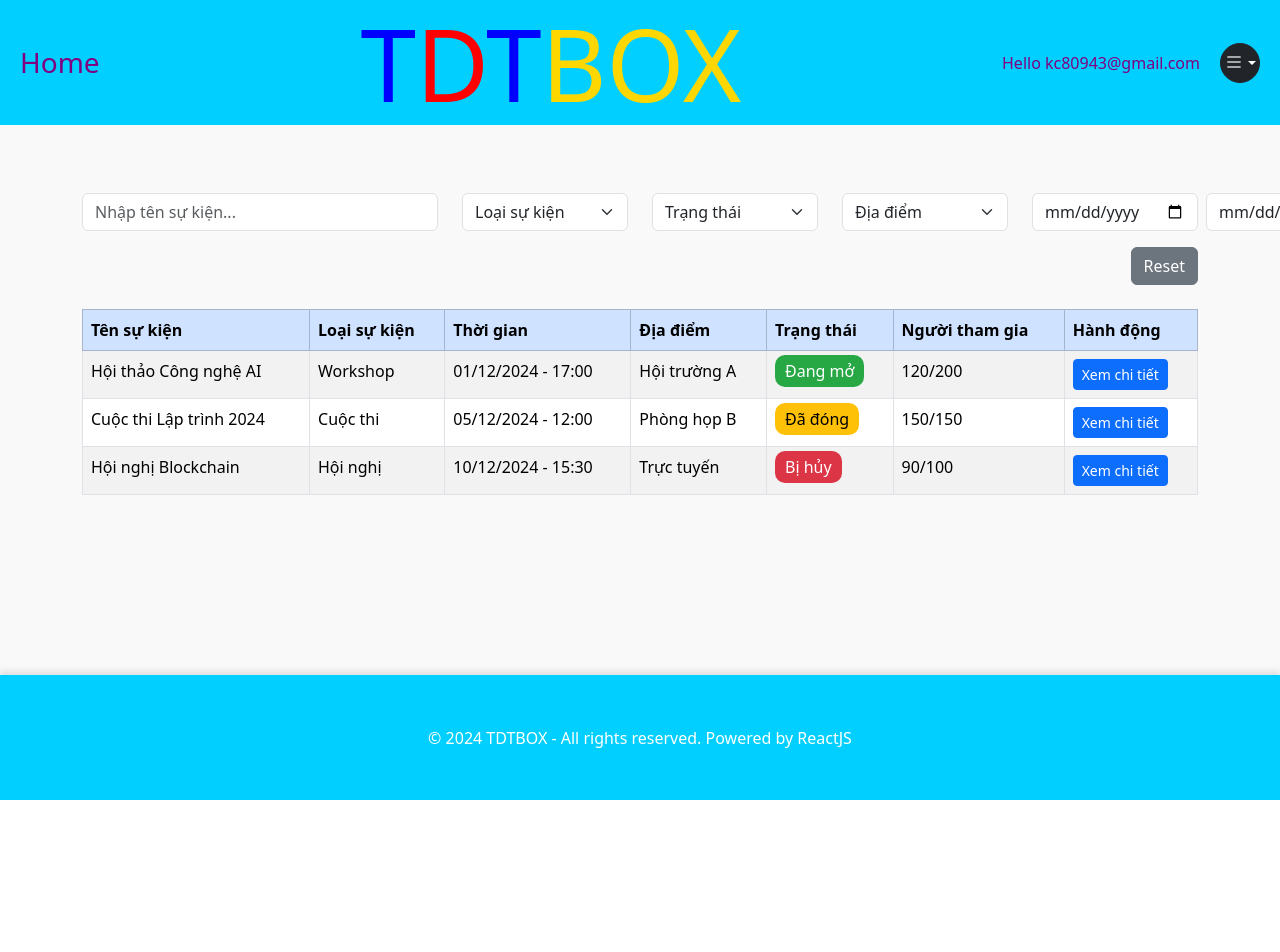
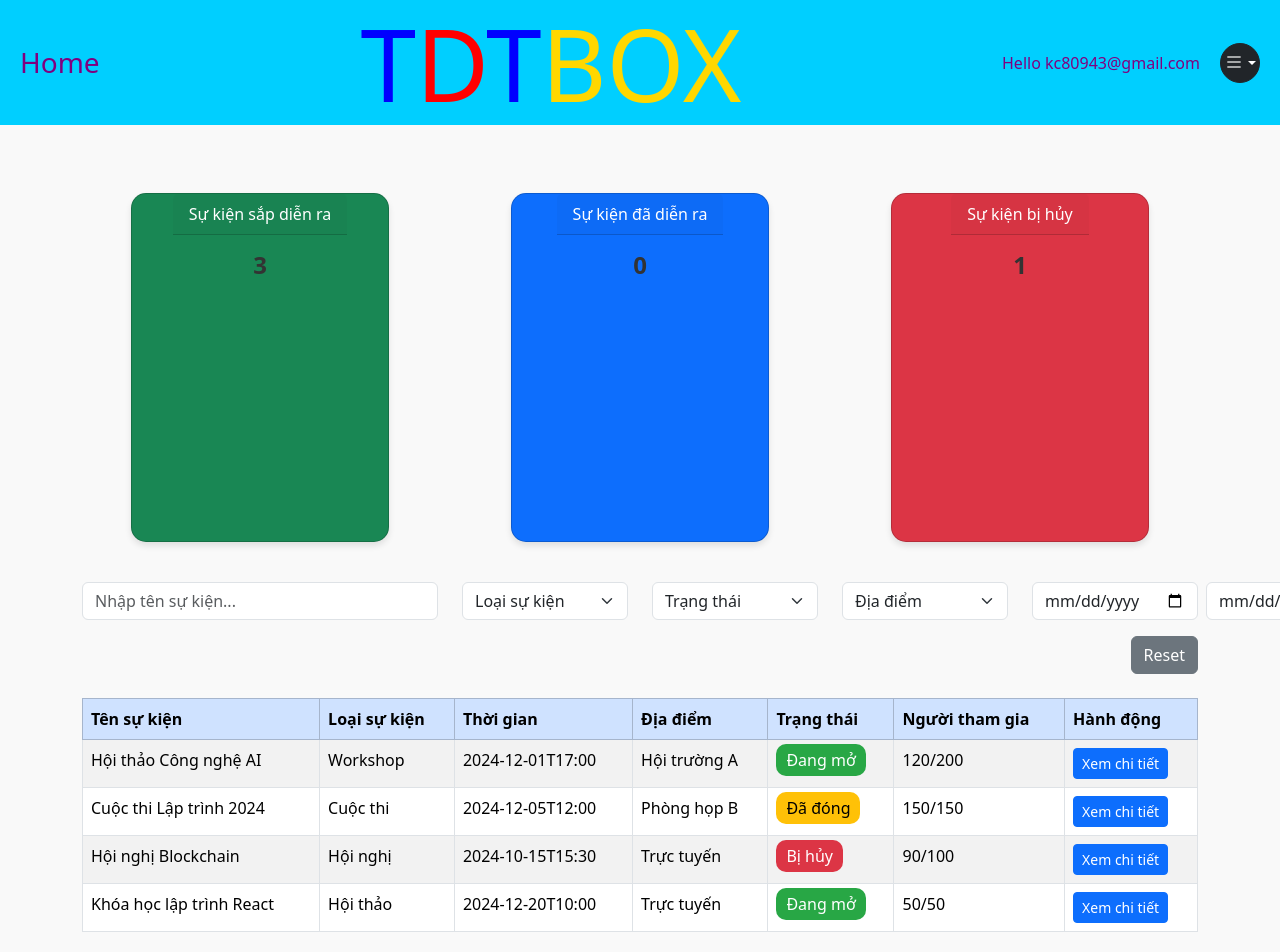
Before and after one commit to linhduy2192001/event-manager-fe, a React (Create React App) app in the folder event-manager/: page /ListEvent in a window 1280 px wide. Shown: the top 952 px of the page. Before the commit the page ends 800 px from the top, so only its background shows below. Built offline with nearby package versions, Linux system fonts and the light colour scheme.

Commit message:
list Event

```diff
--- a/event-manager/src/pages/ListEvent.tsx
+++ b/event-manager/src/pages/ListEvent.tsx
@@ -1,4 +1,4 @@
-import React, { useState } from "react";
+import React, { useState, useMemo } from "react";
 import { useNavigate } from "react-router-dom";
 
 interface EventData {
@@ -20,7 +20,7 @@ const ListEvent: React.FC = () => {
       id: 1,
       name: "Hội thảo Công nghệ AI",
       type: "Workshop",
-      time: "01/12/2024 - 17:00",
+      time: "2024-12-01T17:00",
       location: "Hội trường A",
       status: "Đang mở",
       participants: "120/200",
@@ -29,7 +29,7 @@ const ListEvent: React.FC = () => {
       id: 2,
       name: "Cuộc thi Lập trình 2024",
       type: "Cuộc thi",
-      time: "05/12/2024 - 12:00",
+      time: "2024-12-05T12:00",
       location: "Phòng họp B",
       status: "Đã đóng",
       participants: "150/150",
@@ -38,10 +38,19 @@ const ListEvent: React.FC = () => {
       id: 3,
       name: "Hội nghị Blockchain",
       type: "Hội nghị",
-      time: "10/12/2024 - 15:30",
+      time: "2024-10-15T15:30",
       location: "Trực tuyến",
       status: "Bị hủy",
       participants: "90/100",
+    },
+    {
+      id: 4,
+      name: "Khóa học lập trình React",
+      type: "Hội thảo",
+      time: "2024-12-20T10:00",
+      location: "Trực tuyến",
+      status: "Đang mở",
+      participants: "50/50",
     },
   ]);
 
@@ -52,6 +61,24 @@ const ListEvent: React.FC = () => {
   const [filterLocation, setFilterLocation] = useState<string>("");
   const [filterStartDate, setFilterStartDate] = useState<string>("");
   const [filterEndDate, setFilterEndDate] = useState<string>("");
+
+  // Hàm tính toán thống kê
+  const statistics = useMemo(() => {
+    const now = new Date();
+    const upcomingEvents = events.filter(
+      (event) => new Date(event.time) > now && event.status !== "Bị hủy"
+    );
+    const pastEvents = events.filter(
+      (event) => new Date(event.time) <= now && event.status !== "Bị hủy"
+    );
+    const canceledEvents = events.filter((event) => event.status === "Bị hủy");
+
+    return {
+      upcoming: upcomingEvents.length,
+      past: pastEvents.length,
+      canceled: canceledEvents.length,
+    };
+  }, [events]);
 
   // Hàm reset các bộ lọc
   const resetFilters = () => {
@@ -69,10 +96,9 @@ const ListEvent: React.FC = () => {
     const matchesType = filterType ? event.type === filterType : true;
     const matchesStatus = filterStatus ? event.status === filterStatus : true;
     const matchesLocation = filterLocation ? event.location === filterLocation : true;
-    // Giả lập logic kiểm tra thời gian
     const matchesTime =
-      (!filterStartDate || new Date(event.time.split(" - ")[0]) >= new Date(filterStartDate)) &&
-      (!filterEndDate || new Date(event.time.split(" - ")[0]) <= new Date(filterEndDate));
+      (!filterStartDate || new Date(event.time) >= new Date(filterStartDate)) &&
+      (!filterEndDate || new Date(event.time) <= new Date(filterEndDate));
     return matchesSearch && matchesType && matchesStatus && matchesLocation && matchesTime;
   });
 
@@ -88,6 +114,34 @@ const ListEvent: React.FC = () => {
 
   return (
     <div className="container my-5">
+      {/* Thống kê */}
+      <div className="row mb-4 text-center">
+        <div className="col-md-4">
+          <div className="card text-white bg-success mb-3">
+            <div className="card-header">Sự kiện sắp diễn ra</div>
+            <div className="card-body">
+              <h5 className="card-title">{statistics.upcoming}</h5>
+            </div>
+          </div>
+        </div>
+        <div className="col-md-4">
+          <div className="card text-white bg-primary mb-3">
+            <div className="card-header">Sự kiện đã diễn ra</div>
+            <div className="card-body">
+              <h5 className="card-title">{statistics.past}</h5>
+            </div>
+          </div>
+        </div>
+        <div className="col-md-4">
+          <div className="card text-white bg-danger mb-3">
+            <div className="card-header">Sự kiện bị hủy</div>
+            <div className="card-body">
+              <h5 className="card-title">{statistics.canceled}</h5>
+            </div>
+          </div>
+        </div>
+      </div>
+
       {/* Bộ lọc */}
       <div className="row mb-4">
         <div className="col-md-4 mb-3">
```
